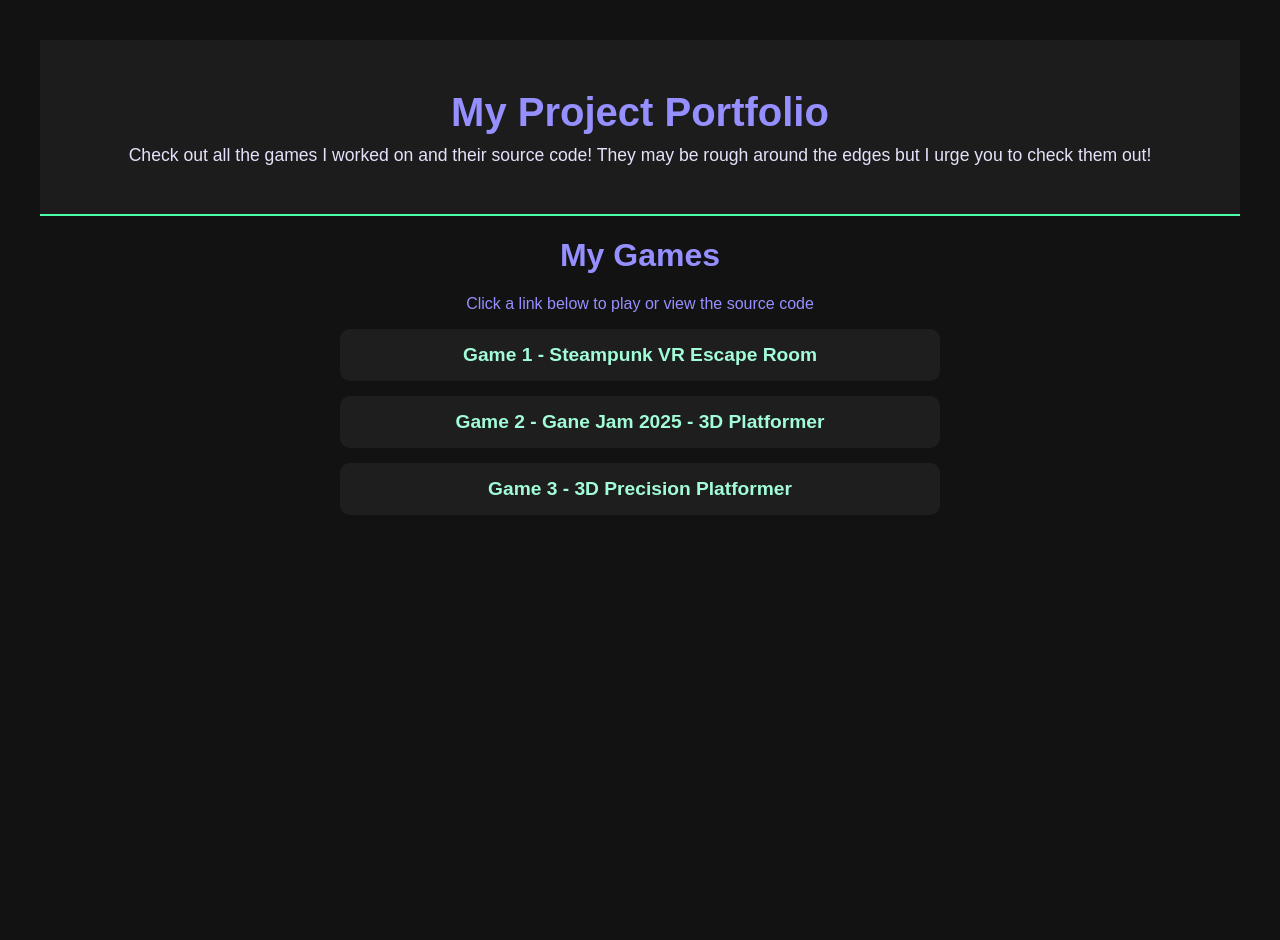
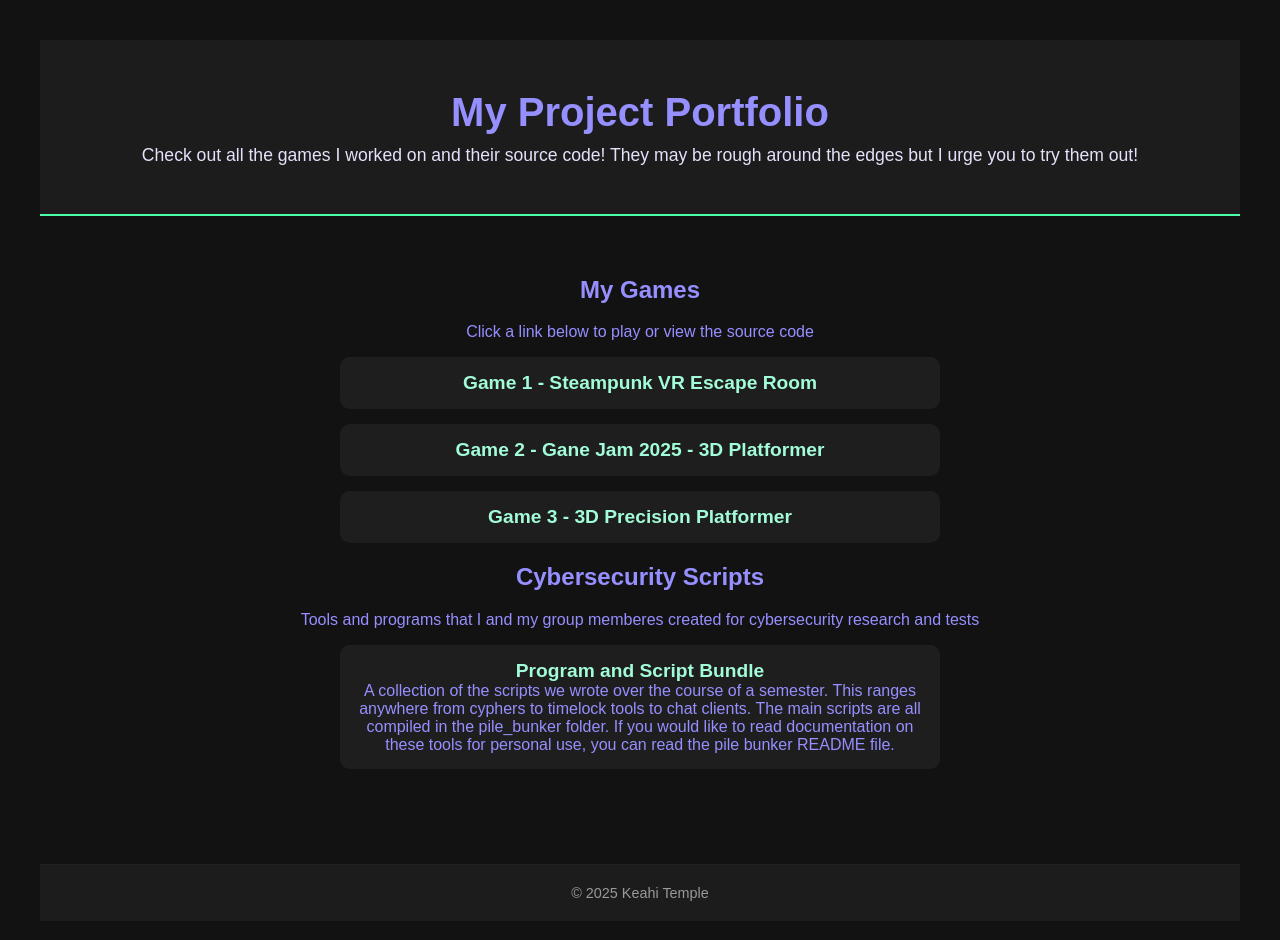
Before and after one commit to BiggieL/BiggieL.github.io, a plain HTML site: page index.html in a window 1280 px wide. Before the commit the page ends 800 px from the top, so only its background shows below. Drawn offline with Linux system fonts and the light colour scheme.

Commit message:
Update index.html

```diff
--- a/index.html
+++ b/index.html
@@ -88,9 +88,12 @@
 <body>
   <header>
     <h1>My Project Portfolio</h1>
-    <p>Check out all the games I worked on and their source code! They may be rough around the edges but I urge you to check them out! </p>
+    <p>Check out all the games I worked on and their source code! They may be rough around the edges but I urge you to try them out! </p>
   </header>
 
+  <main>
+
+    <section id="games">
       <h1>My Games</h1>
       <p>Click a link below to play or view the source code</p>
       <ul>
@@ -98,5 +101,24 @@
         <li><a href="https://github.com/LoganCoker/GameJam25">Game 2 - Gane Jam 2025 - 3D Platformer</a></li>
         <li><a href="https://github.com/Christian-Hal/LaTechGameDesignFinal">Game 3 - 3D Precision Platformer</a></li>
       </ul>
+    </section>
+
+    <section id="cybersecurity">
+      <h1> Cybersecurity Scripts</h1>
+      <p>Tools and programs that I and my group memberes created for cybersecurity research and tests</p>
+      <ul>
+        <li><a href="https://github.com/BagOfSand/CSC442-AlaskanBullWorm-Q3-25">Program and Script Bundle</a><br>
+          A collection of the scripts we wrote over the course of a semester. This ranges anywhere from cyphers to timelock tools to chat clients.
+          The main scripts are all compiled in the pile_bunker folder. If you would like to read documentation on these tools for personal use, you can read the pile bunker README file.   </li>
+      </ul>
+    </section>
+
+
+  </main>
+
+  <footer>
+    © 2025 Keahi Temple
+  </footer>
+
 </body>
 </html>
```
Lines whose indentation alone changed are shown as unchanged.
